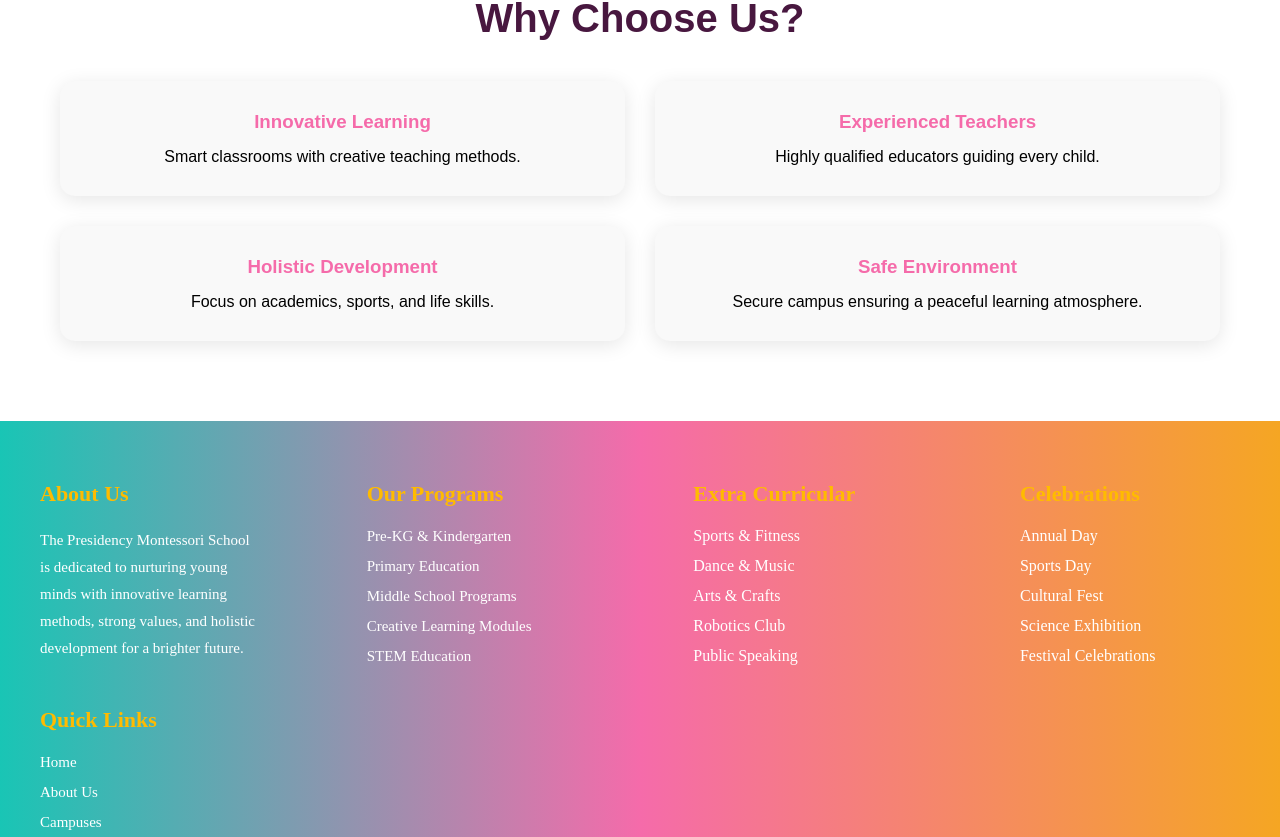
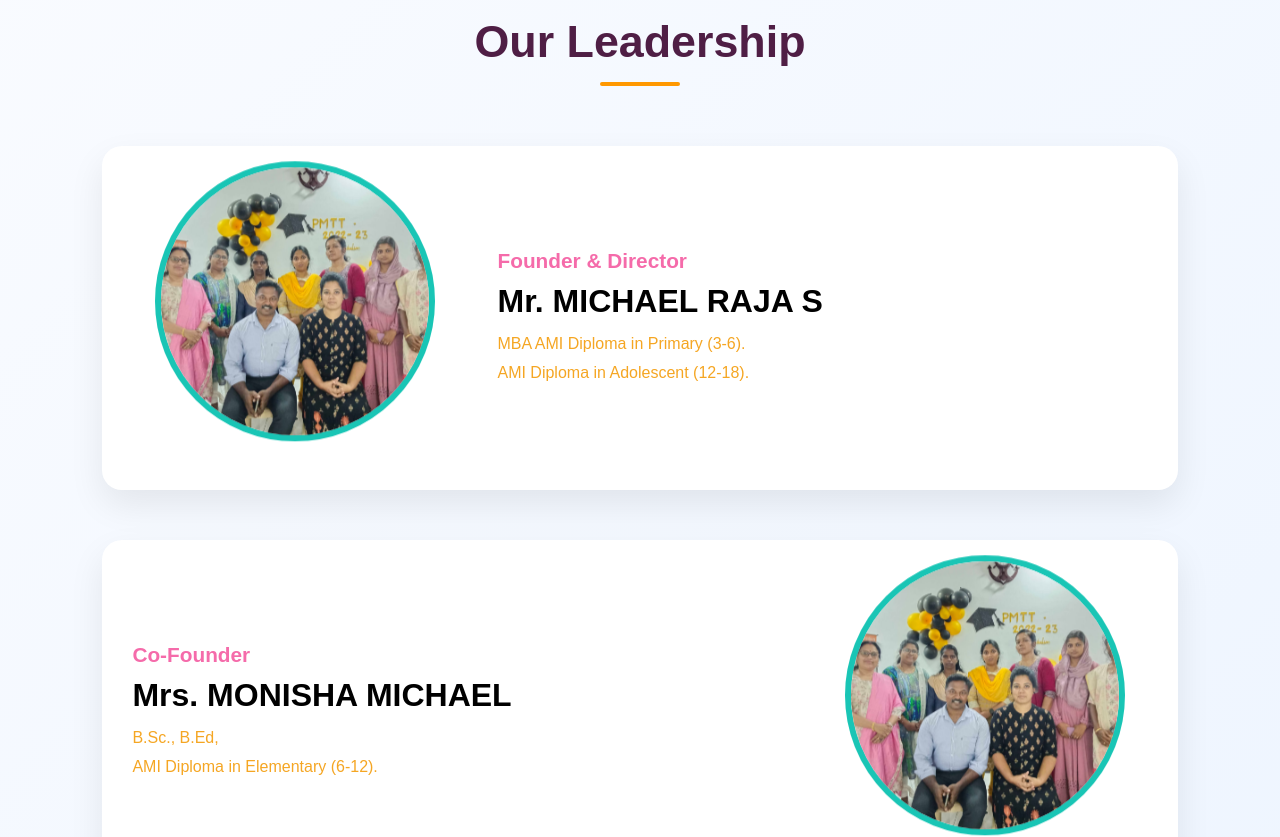
Before and after one commit to rajalingamg-12/Presidency_pro, a React (Create React App) app: page /aboutus in a window 1280 px wide. Shown: the part 1642-2479 px from the top of the page. Built offline with nearby package versions, Linux system fonts and the light colour scheme.

Commit message:
Updated Aboutus.jsx and About.css files with leadership content

```diff
--- a/src/pages/aboutus/Aboutus.css
+++ b/src/pages/aboutus/Aboutus.css
@@ -141,6 +141,134 @@
   animation: fadeRight 1.5s ease;
 }
 
+/* Leadership Section */
+
+.leaders-section {
+  padding: 100px 8%;
+  background: linear-gradient(135deg, #f9fbff, #eef5ff);
+  text-align: center;
+  overflow: hidden;
+}
+
+.leaders-title {
+  font-size: 2.8rem;
+  margin-bottom: 60px;
+  color: #4F1E45;
+  position: relative;
+}
+
+.leaders-title::after {
+  content: "";
+  width: 80px;
+  height: 4px;
+  background: #ff9800;
+  display: block;
+  margin: 15px auto;
+  border-radius: 5px;
+}
+
+.leaders-container {
+  display: flex;
+  flex-direction: column;
+  gap: 50px;
+}
+
+.leader-card {
+  display: flex;
+  align-items: center;
+  gap: 40px;
+  background: white;
+  padding: 30px;
+  border-radius: 20px;
+  box-shadow: 0 15px 35px rgba(0,0,0,0.08);
+  transition: 0.4s ease;
+  opacity: 0;
+  animation: slideUp 1s forwards;
+}
+
+.leader-card:hover {
+  transform: translateY(-10px) scale(1.02);
+}
+
+.leader-img {
+  flex: 1;
+}
+
+.leader-img img {
+  width: 280px;
+  height: 280px;
+  object-fit: cover;
+  border-radius: 50%;
+  border: 6px solid #19c5b5;
+  animation: floatImage 4s ease-in-out infinite;
+}
+
+.leader-content {
+  flex: 2;
+  text-align: left;
+}
+
+.leader-content h3 {
+  font-size: 1.3rem;
+  color:  #f56baa;
+}
+
+.leader-content h4 {
+  font-size: 2rem;
+  margin: 10px 0;
+  color: #000000;
+}
+
+.leader-content p {
+  font-size: 1rem;
+  line-height: 1.8;
+  color: #f5a623;
+}
+
+/* Alternate Layout */
+.director-card {
+  flex-direction: row-reverse;
+}
+
+/* Animations */
+@keyframes slideUp {
+  from {
+    opacity: 0;
+    transform: translateY(80px);
+  }
+  to {
+    opacity: 1;
+    transform: translateY(0);
+  }
+}
+
+@keyframes floatImage {
+  0%, 100% {
+    transform: translateY(0px);
+  }
+  50% {
+    transform: translateY(-15px);
+  }
+}
+
+/* Mobile Responsive */
+@media (max-width: 768px) {
+  .leader-card,
+  .director-card {
+    flex-direction: column !important;
+    text-align: center;
+  }
+
+  .leader-content {
+    text-align: center;
+  }
+
+  .leader-img img {
+    width: 220px;
+    height: 220px;
+  }
+}
+
 @keyframes fadeUp {
   from {
     opacity: 0;
--- a/src/pages/aboutus/Aboutus.jsx
+++ b/src/pages/aboutus/Aboutus.jsx
@@ -51,6 +51,47 @@ const AboutUs = () => {
         </div>
       </section>
 
+      {/* Leadership Section */}
+
+      <section className="leaders-section">
+        <h2 className="leaders-title fade-up">Our Leadership</h2>
+
+        <div className="leaders-container">
+
+             {/* Founder */}
+          <div className="leader-card founder-card">
+            <div className="leader-img">
+              <img src={school6} alt="Founder" />
+            </div>
+
+            <div className="leader-content">
+              <h3>Founder & Director</h3>
+              <h4>Mr. MICHAEL RAJA S</h4>
+              <p>
+                MBA AMI Diploma in Primary (3-6).<br/>
+                AMI Diploma in Adolescent (12-18).
+              </p>
+            </div>
+          </div>
+          {/* Co-Founder */}
+          <div className="leader-card director-card">
+            <div className="leader-img">
+              <img src={school6} alt="Co-Founder" />
+            </div>
+
+            <div className="leader-content">
+              <h3>Co-Founder</h3>
+              <h4>Mrs. MONISHA MICHAEL</h4>
+              <p>
+               B.Sc., B.Ed, <br/>
+               AMI Diploma in Elementary (6-12).
+              </p>
+            </div>
+          </div>
+
+        </div>
+      </section>
+
       {/* Why Choose Us */}
       <section className="why-us fade-up">
         <h2>Why Choose Us?</h2>
```
